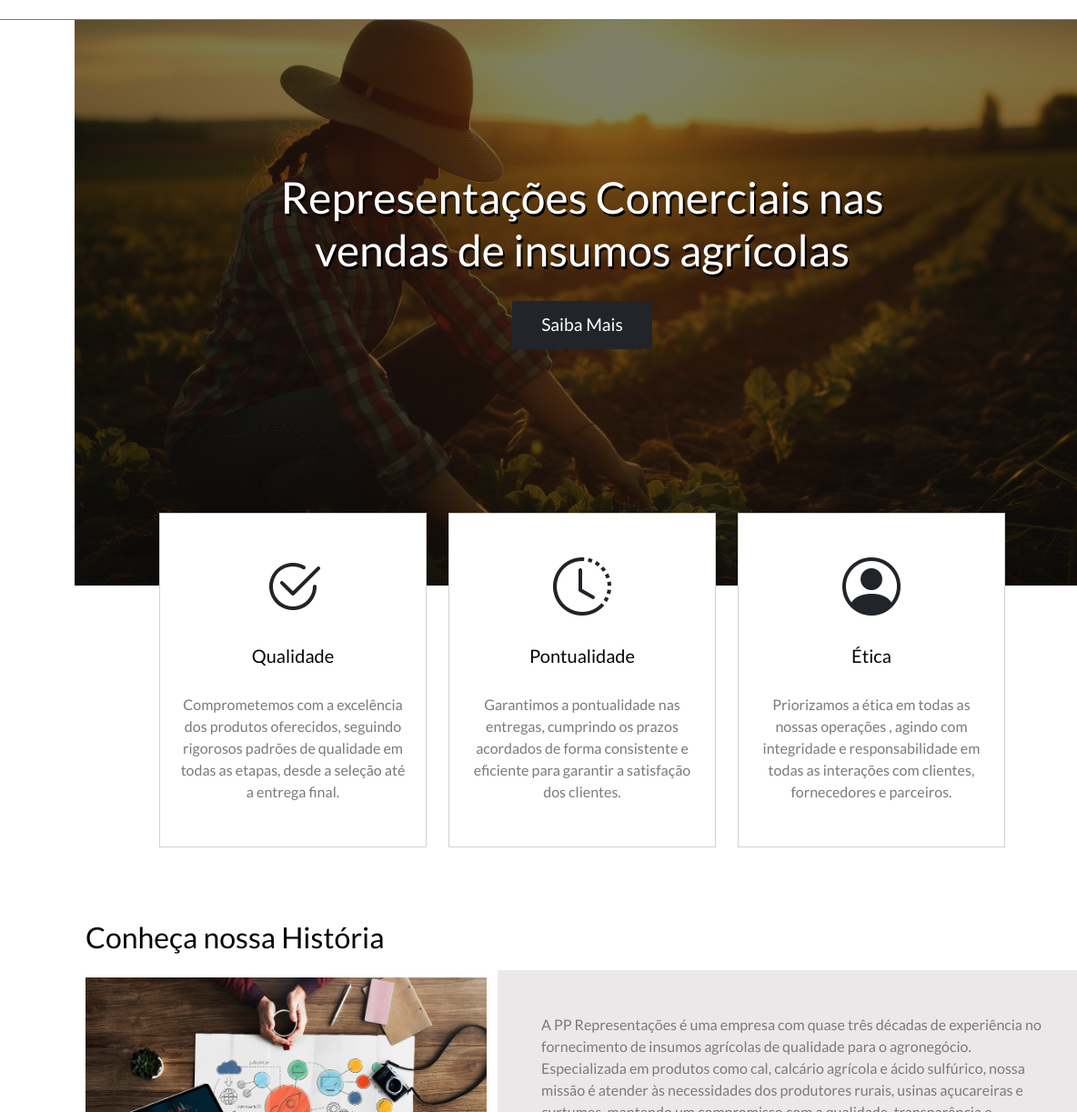
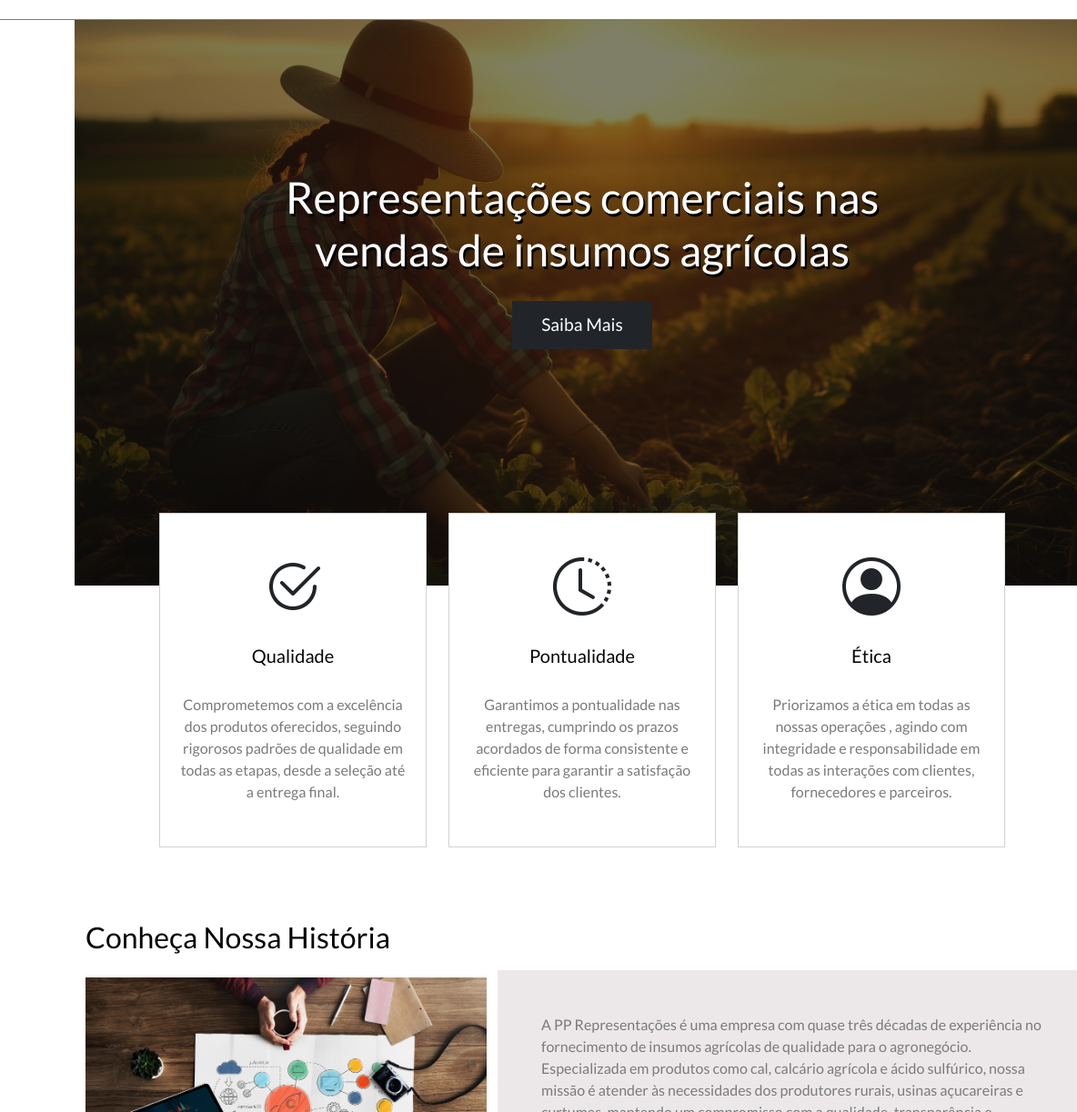
Before and after one commit to Guilherme-Oliveira-Goncalves/Pepe-Representa--es, a plain HTML site: page index.html in a window 1280 px wide. Shown: the part 77-1300 px from the top of the page at 91% size, 0-1184 px from the left. Drawn offline with nearby package versions, Linux system fonts and the light colour scheme.

Commit message:
Atualizado

```diff
--- a/index.html
+++ b/index.html
@@ -80,7 +80,7 @@
         <img src="img/woman-working-rural.jpg" class="d-block w-100" alt="image" />
         <div id="image-overlay"></div>
         <div class="carousel-caption">
-          <h5>Representações Comerciais nas vendas de insumos agrícolas</h5>
+          <h5>Representações comerciais nas vendas de insumos agrícolas</h5>
           <a href="https://wa.me//5537999515766?text=Olá!%20Tenho%20interesse%20em%20falar%20sobre%20as%20representações%20do%20site." class="btn btn-dark" target="_blank">Saiba Mais</a>
         </div>
       </div>
@@ -130,7 +130,7 @@
  <!-- SOBRE DA EMPRESA -->
  <div class="container" id="info-container">
   <div class="col-12">
-    <h2 class="title primary-color" id="sobre-empresa">Conheça nossa História</h2>
+    <h2 class="title primary-color" id="sobre-empresa">Conheça Nossa História</h2>
     <p></p>
   </div>
   <div class="col-12">
```
